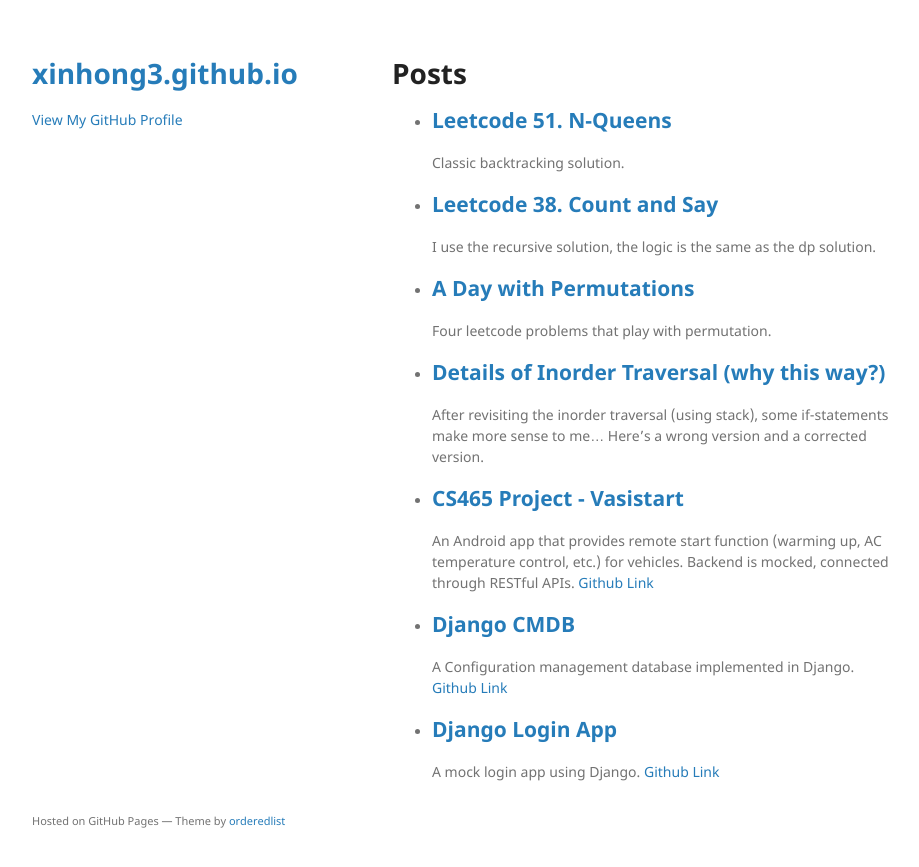
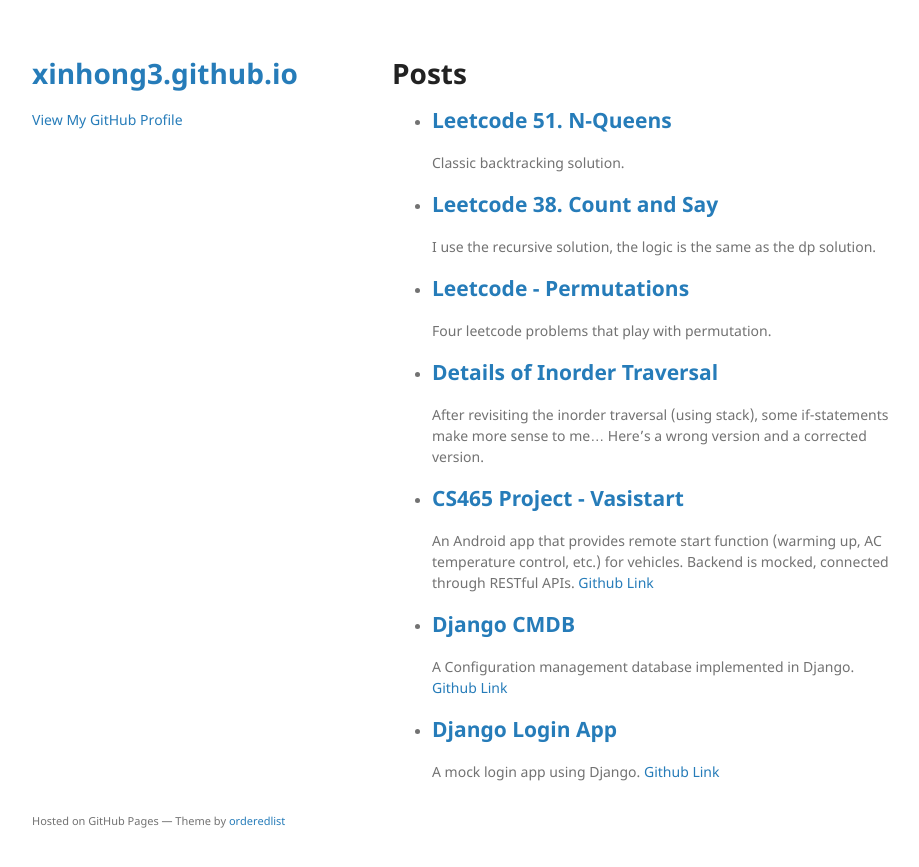
Before and after one commit to xinhong3/xinhong3.github.io, a Jekyll site: the page built from index.html, in a window 1280 px wide. Shown: the top 867 px of the page, without its empty margins (178-1097 px from the left). Built offline with Jekyll 4.4.1, drawn with Linux system fonts in a browser that asks for light colours; the repository's description, which GitHub fills in, is left out.

Commit message:
change posts titles

```diff
--- a/_posts/2021-10-03-inorder-traversal.md
+++ b/_posts/2021-10-03-inorder-traversal.md
@@ -1,6 +1,6 @@
 ---
 layout: post
-title: Details of Inorder Traversal (why this way?)
+title: Details of Inorder Traversal
 author: 'Xin Hong'
 excerpt_separator: <!--more-->
 tags: "leetcode"
--- a/_posts/2021-10-05-leetcode-permutation.md
+++ b/_posts/2021-10-05-leetcode-permutation.md
@@ -1,6 +1,6 @@
 ---
 layout: post
-title: A Day with Permutations
+title: Leetcode - Permutations
 author: 'Xin Hong'
 excerpt_separator: <!--more-->
 tags: leetcode permutation backtracking math
```
